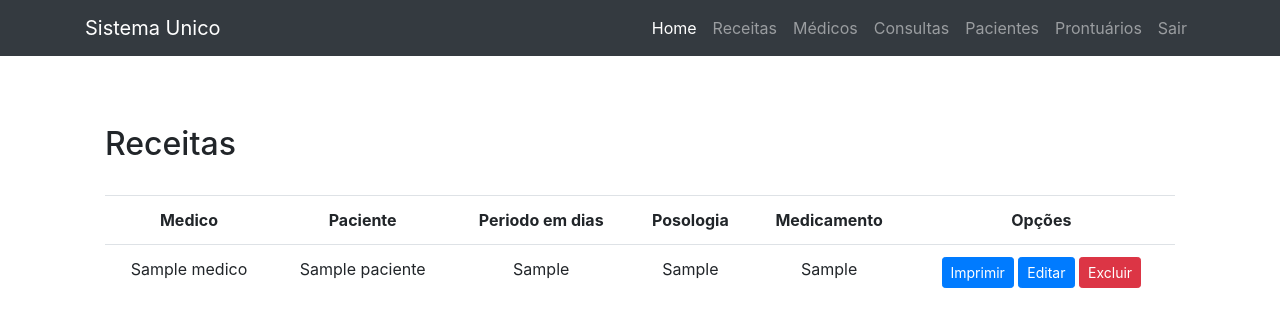
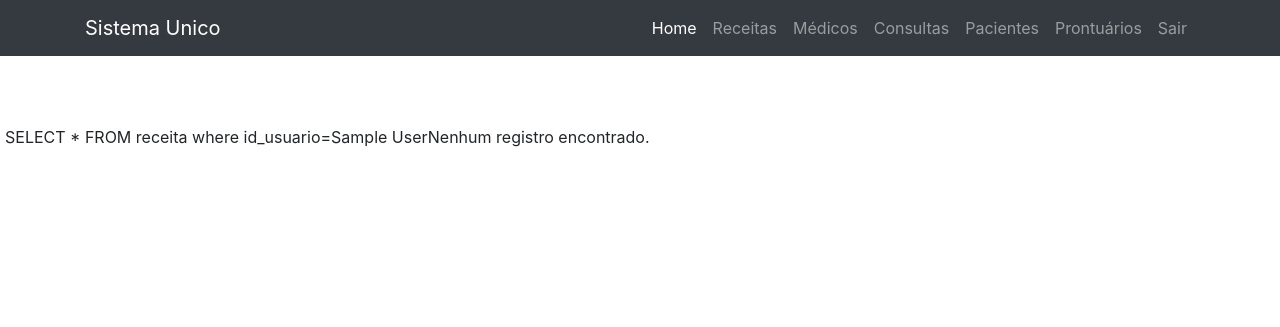
Before and after one commit to HugoMTeodoro/sistema_unico0103, a PHP site: page /public/prescription/listPrescription.php in a window 1280 px wide. Shown: the top 327 px of the page. Run offline with PHP 8.4, Linux system fonts and the light colour scheme; the visitor is signed in with stand-in values (Sample User, id 1); tables that the repository leaves empty or names only in its code hold one stand-in row (values such as "Sample post").

Commit message:
usuario restrito a suas proprias receitas

```diff
--- a/public/auth/validar.php
+++ b/public/auth/validar.php
@@ -1,13 +1,21 @@
 <?php
 session_start();
-if (isset($_SESSION['medico']) or isset($_SESSION['paciente']) or isset($_SESSION['adm'])) {
-    //echo "voce eh um ADM!";
-    } else {
-    ?>
+if(isset($_SESSION['medico'])){
+    $id_usuario=$_SESSION['medico'];
+}else{
+    if(isset($_SESSION['paciente'])){
+        $id_usuario=$_SESSION['paciente'];
+    }else{
+        if(isset($_SESSION['adm'])){
+            $id_usuario=$_SESSION['adm'];
+        }else{
+            ?>
         <script>
 
             window.location = "../auth/index.php";
         </script>
-<?php
+        <?php
+        }
     }
+}
 ?>
--- a/public/prescription/listPrescription.php
+++ b/public/prescription/listPrescription.php
@@ -10,8 +10,14 @@
 
     include("../../data/db_connection.php");
 
-    $sql = "SELECT * FROM receita";
+    if(isset($_SESSION['paciente'])){
 
+    $sql = "SELECT * FROM receita where id_usuario=$id_usuario";
+
+    }else{
+        $sql = "SELECT * FROM receita";
+    }
+    echo $sql;
     $dadosConsulta = $connection -> query($sql);
 
     if($dadosConsulta -> num_rows > 0)
```
Also changed, not shown: public/prescription/insertPrescription.php (+11 -3 lines).
